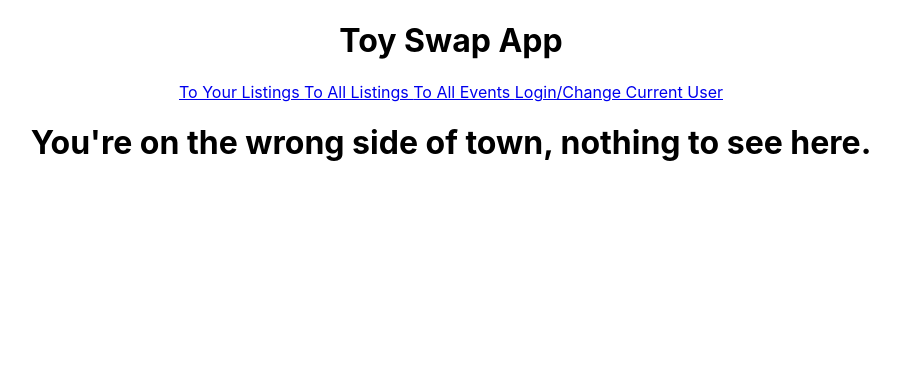
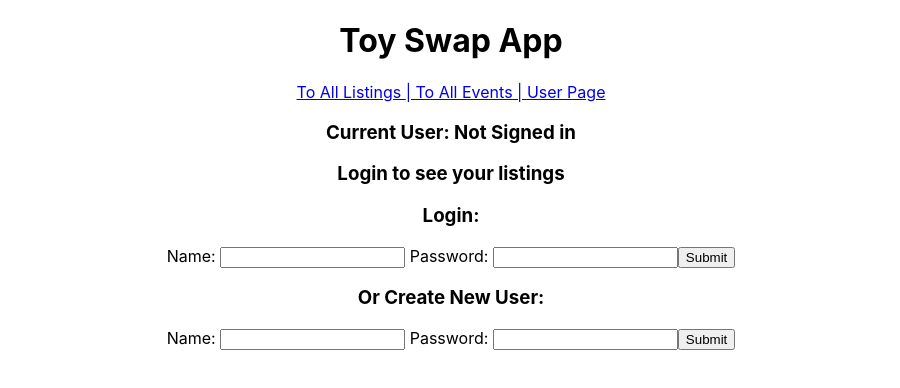
Before and after one commit to tim-mueller5/toy-swap-app, a React (Create React App) app: page /user in a window 1280 px wide. Shown: the top 388 px of the page, without its empty margins (189-1089 px from the left). Built offline with nearby package versions, Linux system fonts and the light colour scheme; data requests are answered from the project's data file.

Commit message:
move login component to render on user page

```diff
--- a/src/components/App.js
+++ b/src/components/App.js
@@ -36,17 +36,14 @@ function App() {
     <div className="App">
       <Header/>
       <Switch>
+        <Route path="/user">
+          <UsersItemList currentUser={currentUser} setCurrentUser={setCurrentUser} allToys={allToys} setAllToys={setAllToys} allUsers={allUsers} setAllUsers={setAllUsers}/>
+        </Route>
         <Route exact path="/">
-          <UsersItemList currentUser={currentUser} allToys={allToys} setAllToys={setAllToys} />
-        </Route>
-        <Route path="/all-listings">
           <AllItemsList allToys={allToys} />
         </Route>
         <Route path="/events">
           <AllEvents allEvents={allEvents} />
-        </Route>
-        <Route path="/login">
-          <ChangeCurrentUser currentUser={currentUser} setCurrentUser={setCurrentUser} allUsers={allUsers} setAllUsers={setAllUsers}/>
         </Route>
         <Route path="*">
           <h1>You're on the wrong side of town, nothing to see here.</h1>
--- a/src/components/ChangeCurrentUser.js
+++ b/src/components/ChangeCurrentUser.js
@@ -60,10 +60,9 @@ function ChangeCurrentUser({ currentUser, setCurrentUser, allUsers, setAllUsers
 
     return (
         <div>
-            <h3>Current User: {currentUser.name === "" ? "Not Signed in" : currentUser.name}</h3>
             <div>
                 <form onSubmit={onLoginSubmit}>
-                    <h3>Login: </h3>
+                    {currentUser.name === "" ? <h3>Login: </h3> : <h3>Change User: </h3>}
                     <label>Name: </label>
                     <input type="text" id="name" value={loginFormData.name} onChange={handleLoginChange}/>
                     <label> Password: </label>
--- a/src/components/Header.js
+++ b/src/components/Header.js
@@ -5,10 +5,9 @@ function Header() {
       <div>
         <header>
           <h1>Toy Swap App</h1>
-          <Link to="/"> To Your Listings </Link>
-          <Link to="/all-listings"> To All Listings </Link>
-          <Link to="/events"> To All Events </Link>
-          <Link to="/login"> Login/Change Current User </Link>
+          <Link to="/">To All Listings  </Link>
+          <Link to="/events">  |  To All Events  |  </Link>
+          <Link to="/user">  User Page</Link>
         </header>
       </div>
     );
--- a/src/components/UsersItemList.js
+++ b/src/components/UsersItemList.js
@@ -1,7 +1,8 @@
 import { useState } from "react"
 import ToyCard from "./ToyCard"
+import ChangeCurrentUser from "./ChangeCurrentUser"
 
-function UsersItemList({ currentUser, allToys, setAllToys }) {
+function UsersItemList({ currentUser, setCurrentUser, allToys, setAllToys, allUsers, setAllUsers }) {
 
     const [formData, setFormData] = useState({
         owner: currentUser.name,
@@ -48,7 +49,7 @@ function UsersItemList({ currentUser, allToys, setAllToys }) {
 
     return (
         <div>
-            <h3>Current User: {currentUser.name}</h3>
+            <h3>Current User: {currentUser.name === "" ? "Not Signed in" : currentUser.name}</h3>
             {currentUser.name === ""
             ? <h3>Login to see your listings</h3>
             :   <div>
@@ -66,6 +67,7 @@ function UsersItemList({ currentUser, allToys, setAllToys }) {
                     {currentUsersToysToDisplay}
                 </div>
             }
+            <ChangeCurrentUser currentUser={currentUser} setCurrentUser={setCurrentUser} allUsers={allUsers} setAllUsers={setAllUsers}/>
         </div>
     )
 }
```
